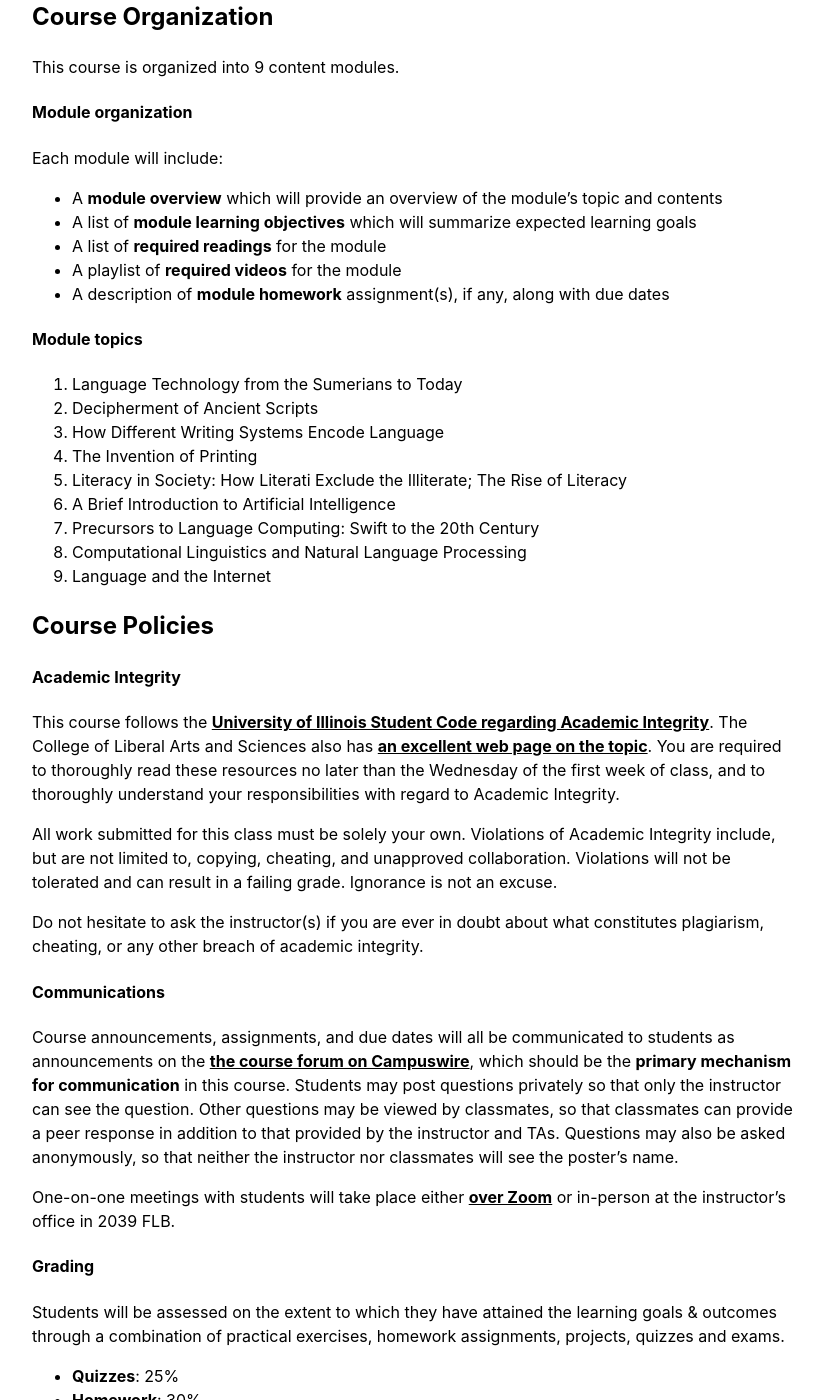
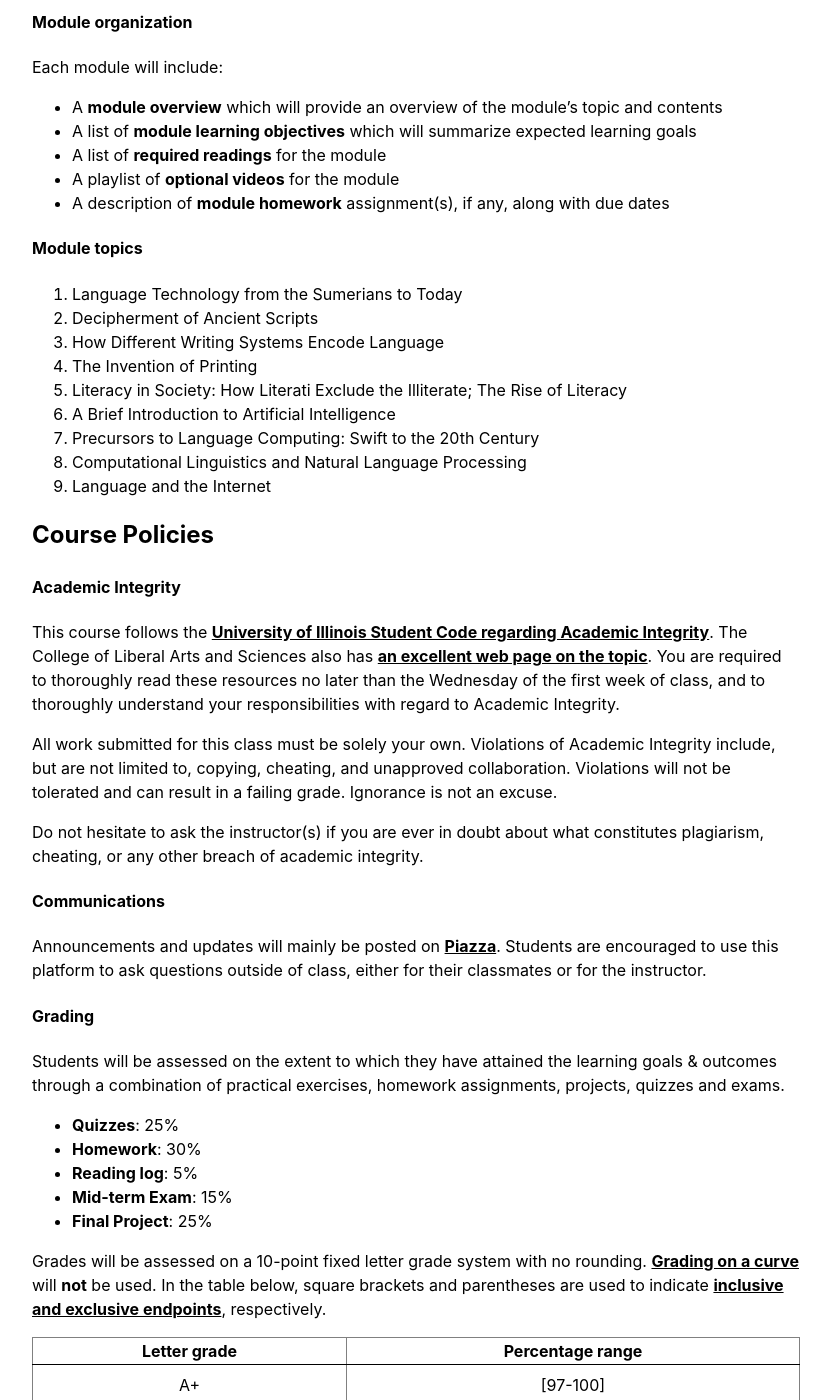
Before and after one commit to 2022-Spring-LING-270/2022-Spring-LING-270.github.io, a Jekyll site: the page built from index.md, in a window 1280 px wide and 1400 px high, scrolled down 1754 px. Shown: the whole window, without its empty margins (224-1055 px from the left). Built offline with Jekyll 4.4.1, drawn with Linux system fonts in a browser that asks for light colours; some of the changed text lies outside the part shown.

Commit message:
initial updates

```diff
--- a/_includes/navigation.html
+++ b/_includes/navigation.html
@@ -3,8 +3,8 @@
   <ul>
     <li><a href="/" class="dropdown-toggle" data-toggle="dropdown" {% if page.url == "/" %}class="active"{% endif %}>Syllabus</a></li>
     <li><a href="/schedule" {% if page.url == "/schedule" %}class="active"{% endif %}>Schedule</a></li>
-    <li><a href="https://campuswire.com/c/G1DA28EEF" {% if page.url == "/projects" %}class="active"{% endif %}>Discussion</a></li>
-    <li><a href="https://learn.illinois.edu/course/view.php?id=63960" {% if page.url == "/projects" %}class="active"{% endif %}>Moodle</a></li>
+    <li><a href="https://piazza.com/illinois/spring2022/ling270" {% if page.url == "/projects" %}class="active"{% endif %}>Discussion</a></li>
+    <li><a href="https://learn.illinois.edu/course/view.php?id=66343" {% if page.url == "/projects" %}class="active"{% endif %}>Moodle</a></li>
     <li><a href="https://www.prairielearn.org/pl" {% if page.url == "/projects" %}class="active"{% endif %}>Assessment</a></li>
   </ul>
 </nav>
--- a/index.md
+++ b/index.md
@@ -50,7 +46,6 @@
 * **HAL's Legacy: 2001's Computer as Dream and Reality** by David Stork. 1996. MIT Press.
 * **Language and the Internet** by David Crystal. 2001 Cambridge University Press.
 
-
 ## Course Organization
 
 This course is organized into 9 content modules.
@@ -62,7 +57,7 @@
 * A **module overview** which will provide an overview of the module's topic and contents
 * A list of **module learning objectives** which will summarize expected learning goals
 * A list of **required readings** for the module
-* A playlist of **required videos** for the module
+* A playlist of **optional videos** for the module
 * A description of **module homework** assignment(s), if any, along with due dates
 
 #### Module topics
@@ -77,7 +72,6 @@
 8. Computational Linguistics and Natural Language Processing
 9. Language and the Internet
 
-
 ## Course Policies
 
 #### Academic Integrity
@@ -90,21 +84,17 @@
 
 #### Communications
 
-Course announcements, assignments, and due dates will all be communicated to students as announcements on the [the course forum on Campuswire](https://campuswire.com/c/G1DA28EEF), which should be the **primary mechanism for communication** in this course. Students may post questions privately so that only the instructor can see the question. Other questions may be viewed by classmates, so that classmates can provide a peer response in addition to that provided by the instructor and TAs. Questions may also be asked anonymously, so that neither the instructor nor classmates will see the poster's name.
-
-One-on-one meetings with students will take place either [over Zoom](https://illinois.zoom.us) or in-person at the instructor's office in 2039 FLB.
-
+Announcements and updates will mainly be posted on [Piazza](https://piazza.com/illinois/spring2022/ling270). Students are encouraged to use this platform to ask questions outside of class, either for their classmates or for the instructor.
 
 #### Grading
 
-Students will be assessed on the extent to which they have attained the learning goals & outcomes through a combination of  practical exercises, homework assignments, projects, quizzes and exams.
+Students will be assessed on the extent to which they have attained the learning goals & outcomes through a combination of practical exercises, homework assignments, projects, quizzes and exams.
 
 * **Quizzes**: 25%
 * **Homework**: 30%
 * **Reading log**: 5%
 * **Mid-term Exam**: 15%
-* **Final Exam or Project**: 25%
-
+* **Final Project**: 25%
 
 Grades will be assessed on a 10-point fixed letter grade system with no rounding. [Grading on a curve](http://en.wikipedia.org/wiki/Grading_on_a_curve) will **not** be used. In the table below, square brackets and parentheses are used to indicate [inclusive and exclusive endpoints](https://en.wikipedia.org/wiki/Interval_(mathematics)#Including_or_excluding_endpoints), respectively.
 
@@ -133,7 +123,6 @@
 Assignment submissions will be penalized by 10 percentage points each day past the deadline for four days past the deadline. Assignments submitted five or more days past the deadline will not be given credit. If there is an unforeseeable emergency which prevents you from submitting an assignment on time, please contact the instructor as soon as you can.
 
 For some or all homework assignments, a solution may be presented to the class after the original homework deadline. Under no circumstances will work be accepted after a solution has been presented to the class.
-
 
 #### Readings and videos
 
```
Also changed, not shown: other parts of index.md (+3 -7 lines), _data/schedule.yaml (+38 -36 lines).
